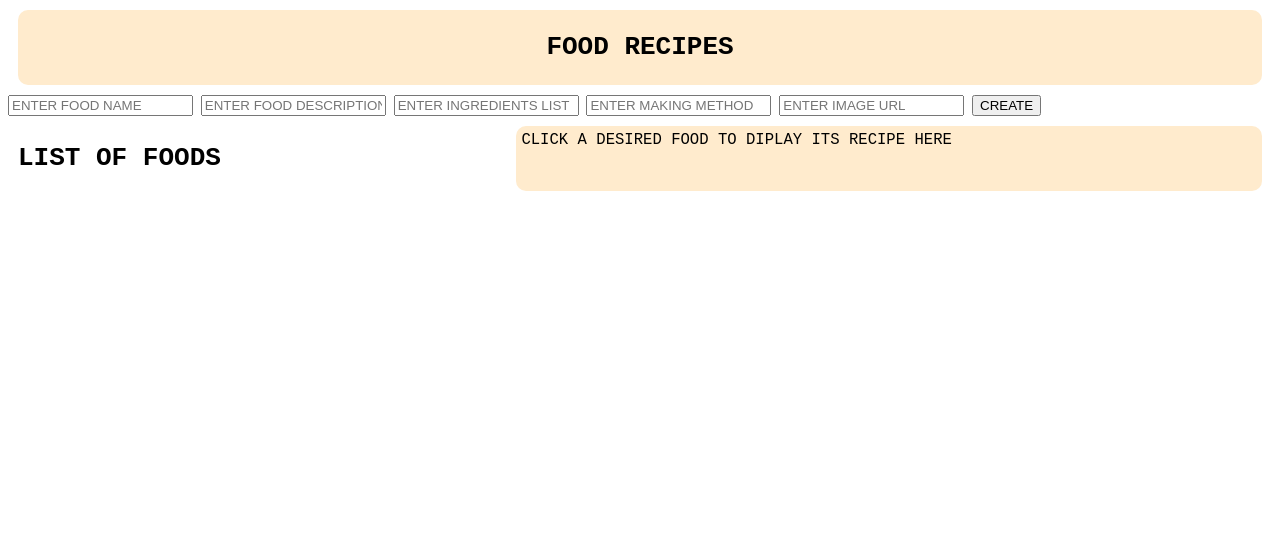
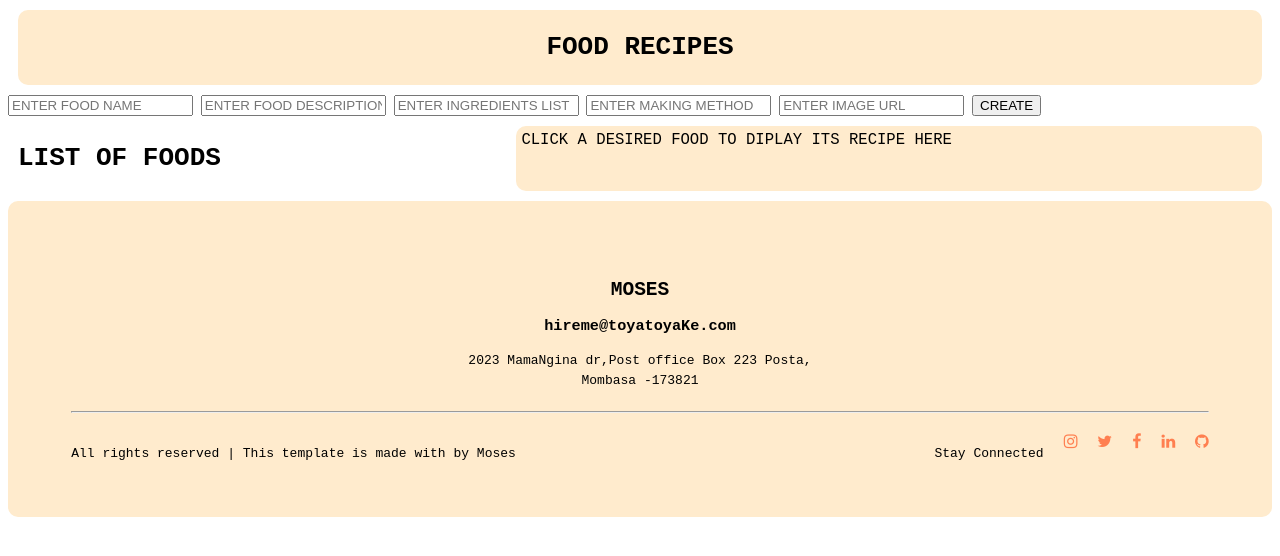
Before and after one commit to mosesmramba/Phase-1-recipe-Project, a plain HTML site: page index.html in a window 1280 px wide. Drawn offline with Linux system fonts and the light colour scheme; no server answers.

Commit message:
second commit

```diff
--- a/index.css
+++ b/index.css
@@ -2,6 +2,7 @@ body{
   font-family: monospace;
   background-color: rgb(255, 255, 255);
 }
+/*Navbar*/
 #header{
   display: flex;
   justify-content: center;
@@ -10,6 +11,7 @@ body{
   border-radius: 10px;
   margin: 10px;
 }
+/*landiing page*/
 #display{
   gap: 8px;
   display: flex;
@@ -70,3 +72,33 @@ body{
 #UpdBtn:hover{
   cursor: pointer;
 }
+/*footer*/
+footer{
+  height: 190px;
+  border-radius: 10px;
+  background-color:blanchedalmond;
+  color: rgb(0, 0, 0);
+  padding: 5%;
+  font-weight: 100;
+}
+
+footer .row1{
+  text-align: center;
+  margin-bottom: 20px;
+  line-height: 20px;
+}
+
+footer #row2{
+  margin-top: 20px;
+  display: flex;
+  justify-content: space-between;
+}
+
+footer #icons{
+  display: flex;
+}
+
+footer #icons a{
+  color: coral;
+  margin-left: 20px;
+}
--- a/index.html
+++ b/index.html
@@ -6,10 +6,11 @@
     <title>Recipe App</title>
 
     <link rel="stylesheet" type="text/css" href="index.css" />
+    <link rel="stylesheet" href="https://cdnjs.cloudflare.com/ajax/libs/font-awesome/4.7.0/css/font-awesome.min.css" integrity="sha512-SfTiTlX6kk+qitfevl/7LibUOeJWlt9rbyDn92a1DqWOw9vWG2MFoays0sgObmWazO5BQPiFucnnEAjpAB+/Sw==" crossorigin="anonymous" referrerpolicy="no-referrer" />
   </head>
 
   <body>
-    <!--header-->
+    <!--Navbar-->
       <div id="header">
          <h1>FOOD RECIPES</h1>
       </div>
@@ -27,15 +28,55 @@
        <!---updateform-->
        </div>
     </div>
+           <!---landing page-->
     <!--Specific food and its recipe-->
     <div id="display">
       <div id="all-recipes">
         <h1 id="tag">LIST OF FOODS</h1>
       </div>
+      <!--display a specific recipe-->
       <div id="one_recipe">
         CLICK  A DESIRED FOOD TO DIPLAY ITS RECIPE HERE
         </div>
       </div>
+
+<!--footer-->
+<footer>
+  <div class="row1">
+    <h2>MOSES</h2>
+    <h3>hireme@toyatoyaKe.com</h3>
+    <p>2023 MamaNgina dr,Post office Box 223
+      Posta,<br/>Mombasa -173821
+    </p>
+  </div>
+  <hr/>
+  <div id="row2">
+     <P>All rights reserved | This template is made with by Moses</P>
+     <div id="icons">
+        <p>Stay Connected</p>
+        <!--icons-->
+
+      <a href="" target="_blank">
+         <i class="fa fa-instagram" aria-hidden="true"></i>
+      </a>
+      <a href="" target="_blank">
+         <i class="fa fa-twitter" aria-hidden="true"></i>
+      </a>
+      <a href="" target="_blank">
+         <i class="fa fa-facebook" aria-hidden="true"></i>
+      </a>
+      <a href="" target="_blank">
+         <i class="fa fa-linkedin" aria-hidden="true"></i>
+      </a>
+      <a href="" target="_blank">
+         <i class="fa fa-github" aria-hidden="true"></i>
+      </a>
+
+     </div>
+  </div>
+</footer>
+
     <script src="index.js"></script>
   </body>
+
 </html>
```
